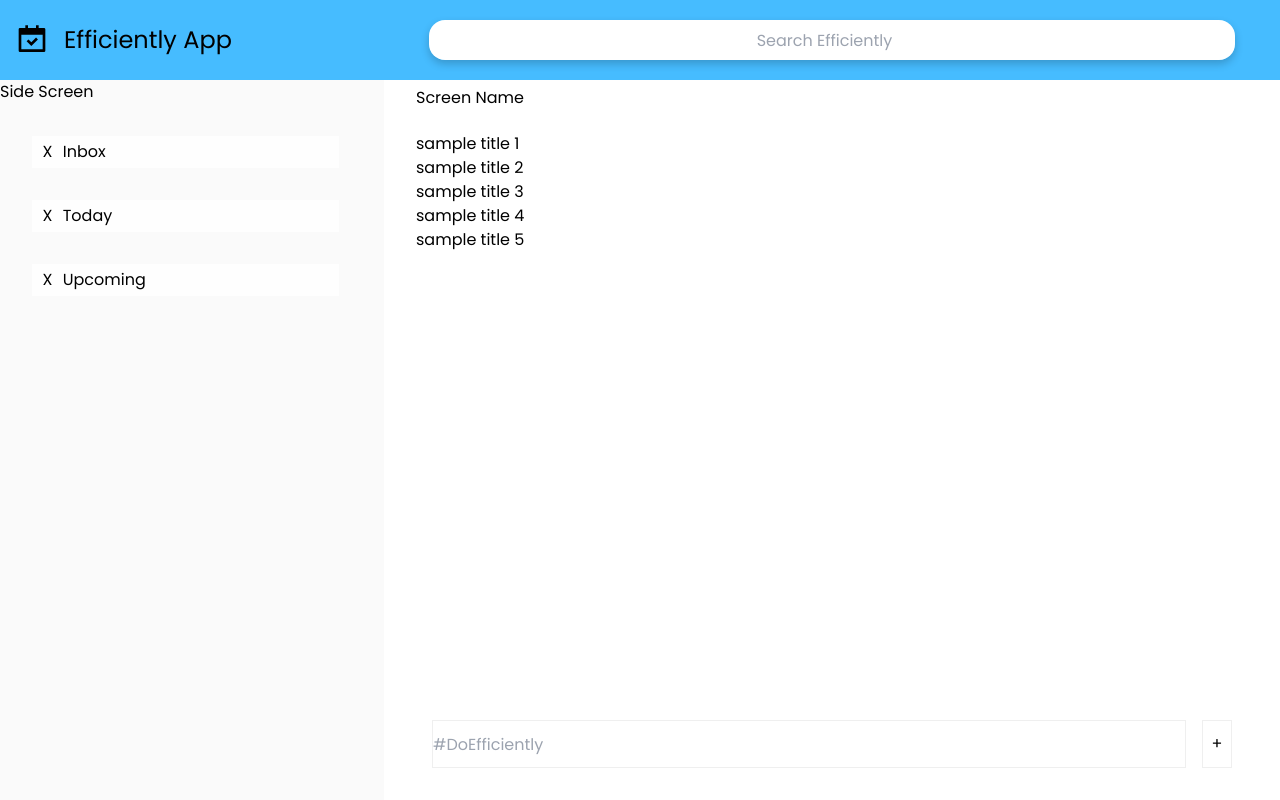
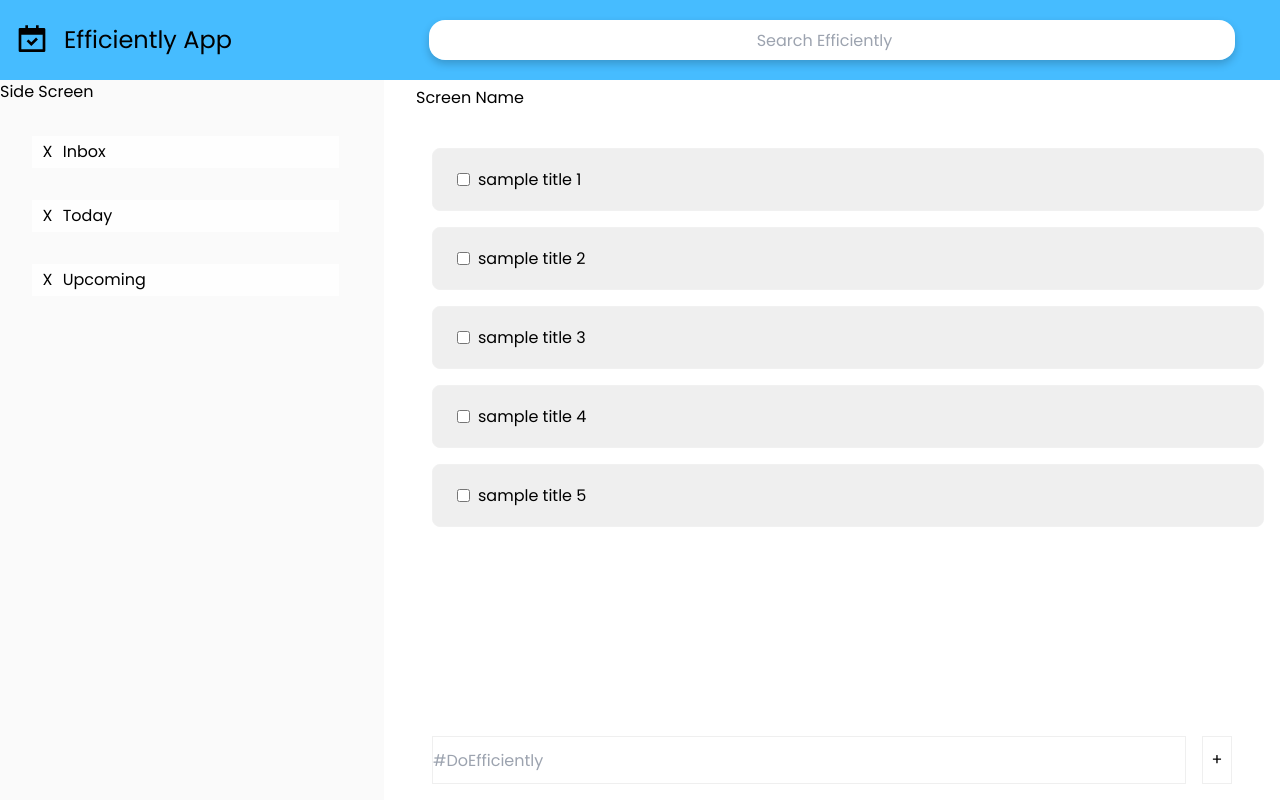
Before and after one commit to pythagoreaneng/efficiently-app-web, a React (Create React App) app: page / in a window 1280 px wide. Built offline with nearby package versions, Linux system fonts and the light colour scheme.

Commit message:
Add filtered tasks

```diff
--- /dev/null
+++ b/src/components/FilteredTasks.js
@@ -0,0 +1,43 @@
+import React from "react";
+import styled from "styled-components";
+
+const TasksContainer = styled.div`
+  height: 100%;
+  position: relative;
+`;
+
+const TaskContainer = styled.div`
+  height: auto;
+  width: 100%;
+  display: flex;
+  flex-direction: row;
+  align-items: center;
+  border: 0.1rem solid #f1f1f1;
+  border-radius: 0.5rem;
+  background-color: #efefef;
+  margin: 1rem;
+  padding: 1rem;
+`;
+
+const Checkbox = styled.input`
+  margin: 0.5rem;
+`;
+
+const FilteredTasks = ({ tasks, completed }) => {
+  return (
+    <>
+      <TasksContainer>
+        {tasks.map((task) => {
+          return (
+            <TaskContainer>
+              <Checkbox type="checkbox" />
+              {task.title}
+            </TaskContainer>
+          );
+        })}
+      </TasksContainer>
+    </>
+  );
+};
+
+export default FilteredTasks;
--- a/src/components/TaskList.js
+++ b/src/components/TaskList.js
@@ -1,7 +1,7 @@
 import React, { useState } from "react";
-import Task from "./Task";
 import styled from "styled-components";
 import TaskForm from "./TaskForm";
+import FilteredTasks from "./FilteredTasks";
 
 const test = [
   {
@@ -89,13 +89,15 @@ const TaskList = ({ inbox, today, upcoming }) => {
   return (
     <>
       <TasksContainer>
-        {inbox &&
+        {inbox && <FilteredTasks tasks={tasks} completed={false} />}
+        {today &&
           tasks.map((task) => {
             return <div>{task.title}</div>;
           })}
-        {today && <div>This is today rendered inside tasklist</div>}
-        {upcoming && <div>This is upcoming rendered inside tasklist</div>}
-
+        {upcoming &&
+          tasks.map((task) => {
+            return <div>{task.title}</div>;
+          })}
         <TaskFormContainer>
           <TaskForm onSubmit={addTask} />
         </TaskFormContainer>
```
Also changed, not shown: src/components/Task.js (deleted, +0 -13 lines).
